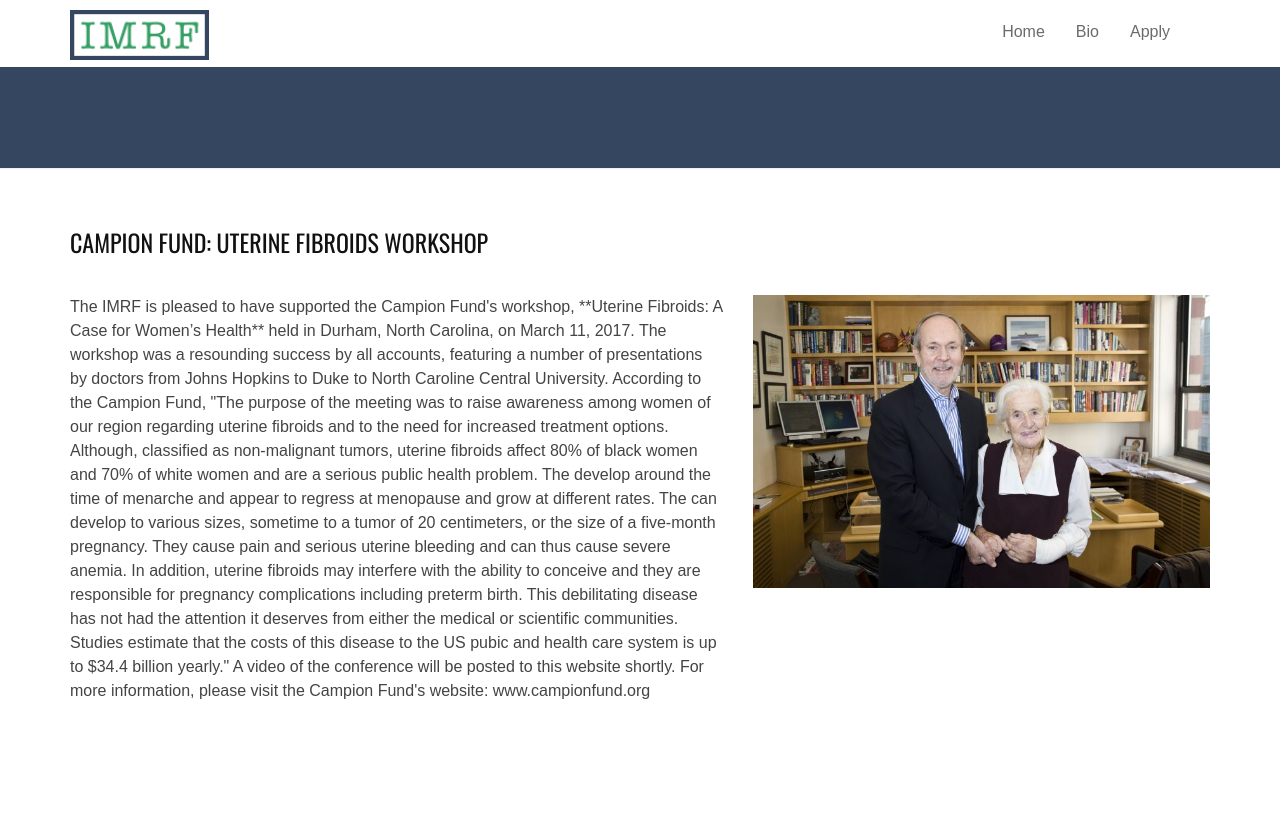
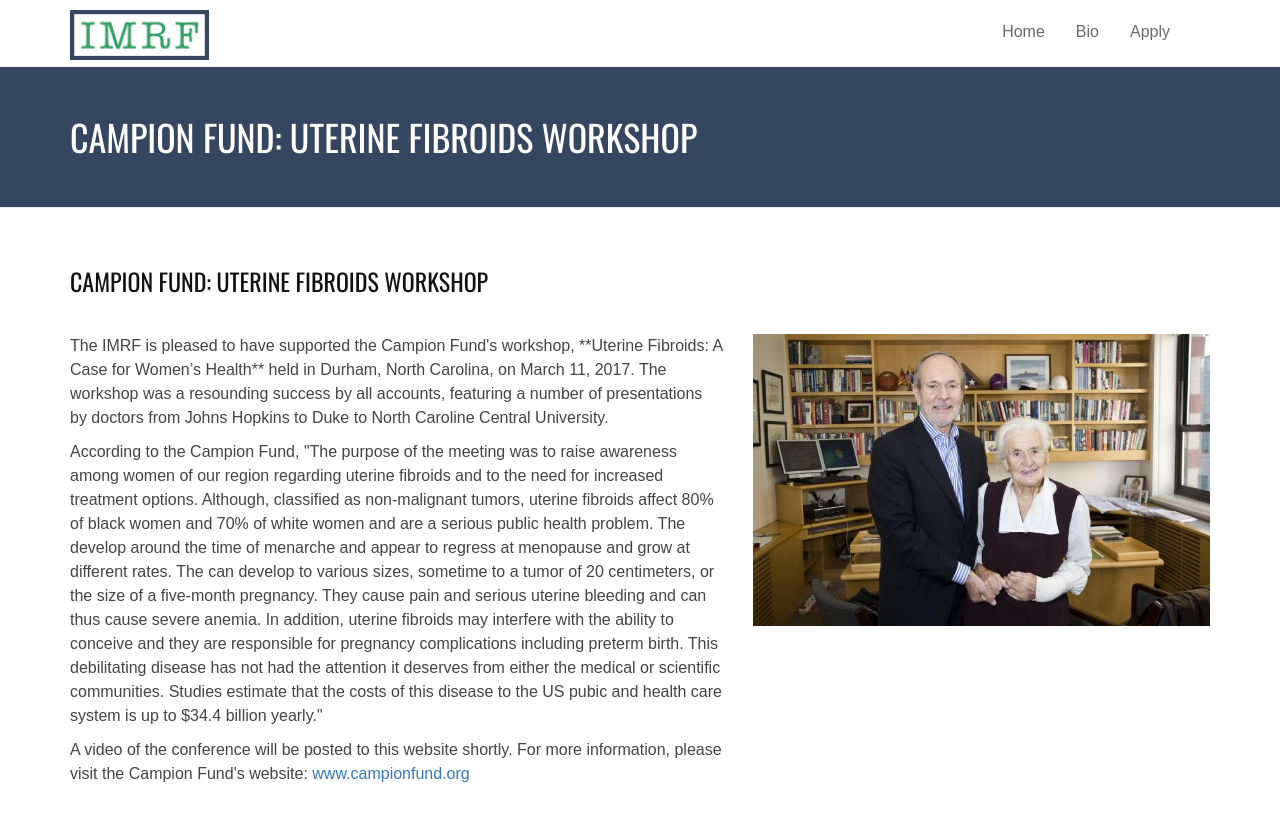
Before and after one commit to tstrand/mandlfoundation, a Jekyll site: the page built from recent-news.markdown, in a window 1280 px wide. Shown: the top 821 px of the page. Built offline with Jekyll 4.4.1, drawn with Linux system fonts in a browser that asks for light colours; nearby versions of some CDN libraries; library files that are not in the unit come from our copies.

Commit message:
Updated Recent News

```diff
--- a/recent-news.markdown
+++ b/recent-news.markdown
@@ -3,24 +3,12 @@
 date: 2017-06-29 14:57:00 -04:00
 position: 2
 title1: 'Campion Fund: Uterine Fibroids Workshop'
-body1: "<p>The IMRF is pleased to have supported the Campion Fund's workshop,  **Uterine
-  Fibroids: A Case for Women’s Health** held in Durham, North Carolina, on March 11,
-  2017. The workshop was a resounding success by all accounts, featuring a number
-  of presentations by doctors from Johns Hopkins to Duke to North Caroline Central
-  University. \n\nAccording to the Campion Fund, \"The purpose of the meeting was
-  to raise awareness among women of our region regarding uterine fibroids and to the
-  need for increased treatment options.  Although, classified as non-malignant tumors,
-  uterine fibroids affect 80% of black women and 70% of white women and are a serious
-  public health problem. The develop around the time of menarche and appear to regress
-  at menopause and grow at different rates.  The can develop to various sizes, sometime
-  to a tumor of 20 centimeters, or the size of a five-month pregnancy. They cause
-  pain and serious uterine bleeding and can thus cause severe anemia. In addition,
-  uterine fibroids may interfere with the ability to conceive and they are responsible
-  for pregnancy complications including preterm birth.  This debilitating disease
-  has not had the attention it deserves from either the medical or scientific communities.
-  \ Studies estimate that the costs of this disease to the US pubic and health care
-  system is up to $34.4 billion yearly.\"\n\nA video of the conference will be posted
-  to this website shortly. For more information, please visit the Campion Fund's website:
-  www.campionfund.org</p>"
+hero-text: 'Campion Fund: Uterine Fibroids Workshop'
+body1: |-
+  <p>The IMRF is pleased to have supported the Campion Fund's workshop,  **Uterine Fibroids: A Case for Women’s Health** held in Durham, North Carolina, on March 11, 2017. The workshop was a resounding success by all accounts, featuring a number of presentations by doctors from Johns Hopkins to Duke to North Caroline Central University. </p>
+
+  <p>According to the Campion Fund, "The purpose of the meeting was to raise awareness among women of our region regarding uterine fibroids and to the need for increased treatment options.  Although, classified as non-malignant tumors, uterine fibroids affect 80% of black women and 70% of white women and are a serious public health problem. The develop around the time of menarche and appear to regress at menopause and grow at different rates.  The can develop to various sizes, sometime to a tumor of 20 centimeters, or the size of a five-month pregnancy. They cause pain and serious uterine bleeding and can thus cause severe anemia. In addition, uterine fibroids may interfere with the ability to conceive and they are responsible for pregnancy complications including preterm birth.  This debilitating disease has not had the attention it deserves from either the medical or scientific communities.  Studies estimate that the costs of this disease to the US pubic and health care system is up to $34.4 billion yearly."</p>
+
+  <p>A video of the conference will be posted to this website shortly. For more information, please visit the Campion Fund's website: <a href="www.campionfund.org">www.campionfund.org</a></p>
 layout: bio
 ---
```
